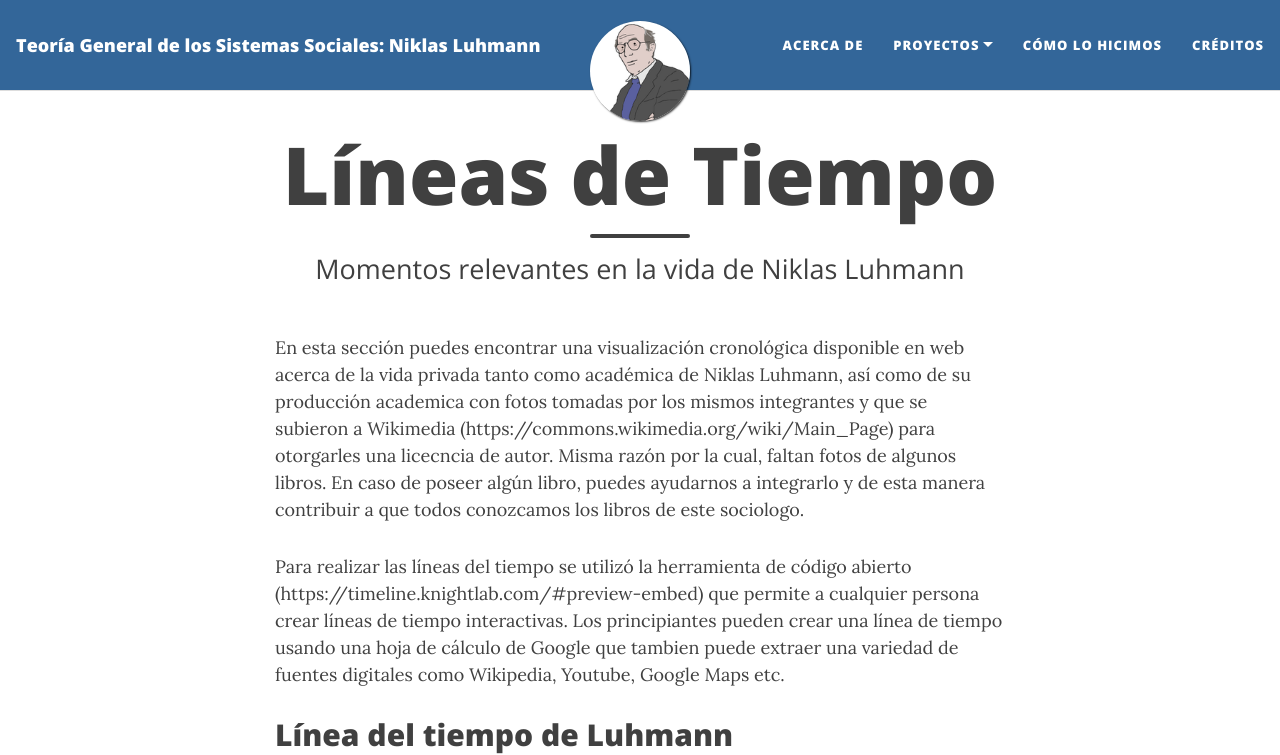
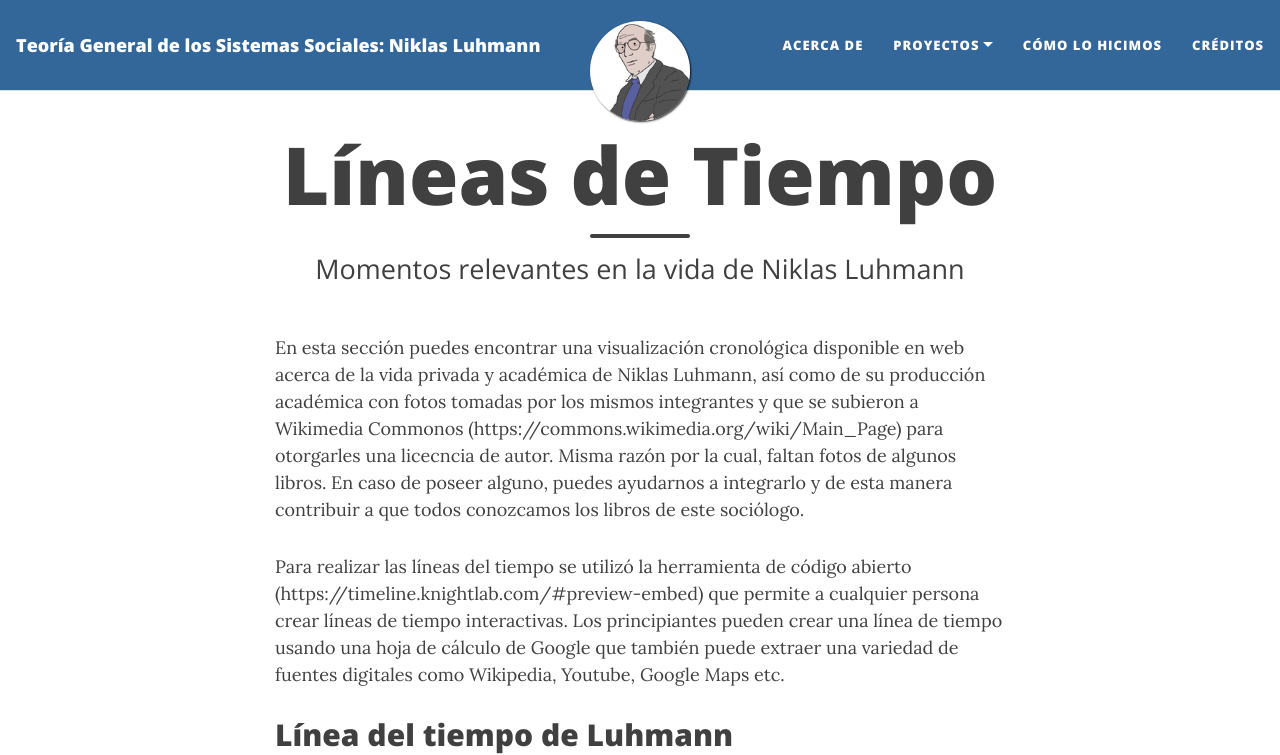
Before and after one commit to rosariorogel/luhmann, a Jekyll site: the page built from _pages/timeline.md, in a window 1280 px wide and 900 px high, cut to the strip 0-755 px from the top of the window. Built offline with Jekyll 4.4.1, drawn with Linux system fonts in a browser that asks for light colours; nearby versions of some CDN libraries.

Commit message:
Update timeline.md
Agregué acentos.

```diff
--- a/_pages/timeline.md
+++ b/_pages/timeline.md
@@ -5,9 +5,9 @@ subtitle: Momentos relevantes en la vida de Niklas Luhmann
 permalink: timeline
 ---
 
-En esta sección puedes encontrar una visualización cronológica disponible en web acerca de la vida privada tanto como académica de Niklas Luhmann, así como de su producción academica con fotos tomadas por los mismos integrantes y que se subieron a Wikimedia (https://commons.wikimedia.org/wiki/Main_Page) para otorgarles una licecncia de autor. Misma razón por la cual, faltan fotos de algunos libros. En caso de poseer algún libro, puedes ayudarnos a integrarlo y de esta manera contribuir a que todos conozcamos los libros de este sociologo.
+En esta sección puedes encontrar una visualización cronológica disponible en web acerca de la vida privada y académica de Niklas Luhmann, así como de su producción académica con fotos tomadas por los mismos integrantes y que se subieron a Wikimedia Commonos (https://commons.wikimedia.org/wiki/Main_Page) para otorgarles una licecncia de autor. Misma razón por la cual, faltan fotos de algunos libros. En caso de poseer alguno, puedes ayudarnos a integrarlo y de esta manera contribuir a que todos conozcamos los libros de este sociólogo.
 
-Para realizar las líneas del tiempo se utilizó la herramienta de código abierto (https://timeline.knightlab.com/#preview-embed) que permite a cualquier persona crear líneas de tiempo interactivas. Los principiantes pueden crear una línea de tiempo usando una hoja de cálculo de Google que tambien puede extraer una variedad de fuentes digitales como Wikipedia, Youtube, Google Maps etc.
+Para realizar las líneas del tiempo se utilizó la herramienta de código abierto (https://timeline.knightlab.com/#preview-embed) que permite a cualquier persona crear líneas de tiempo interactivas. Los principiantes pueden crear una línea de tiempo usando una hoja de cálculo de Google que también puede extraer una variedad de fuentes digitales como Wikipedia, Youtube, Google Maps etc.
 
 ## Línea del tiempo de Luhmann
 
```
